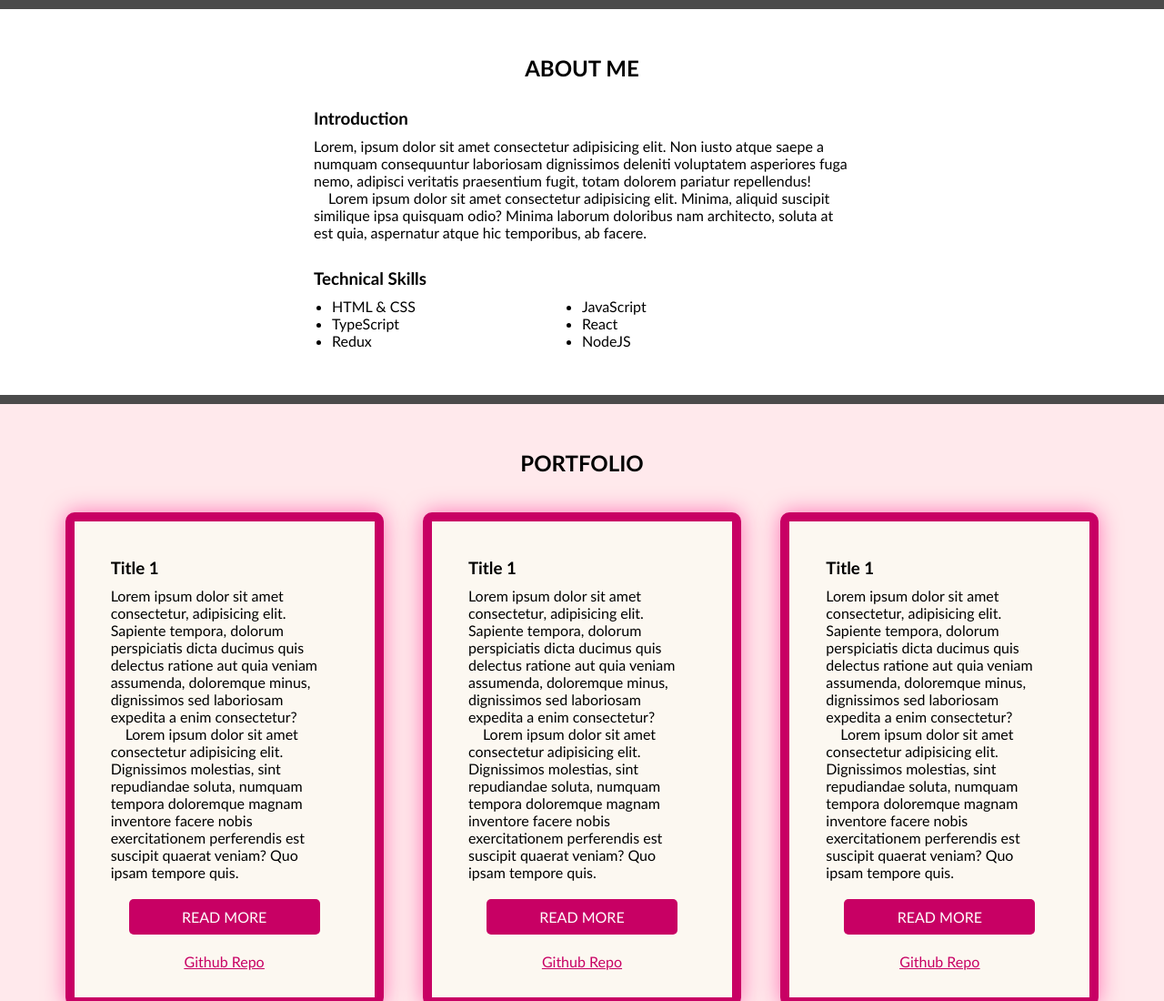
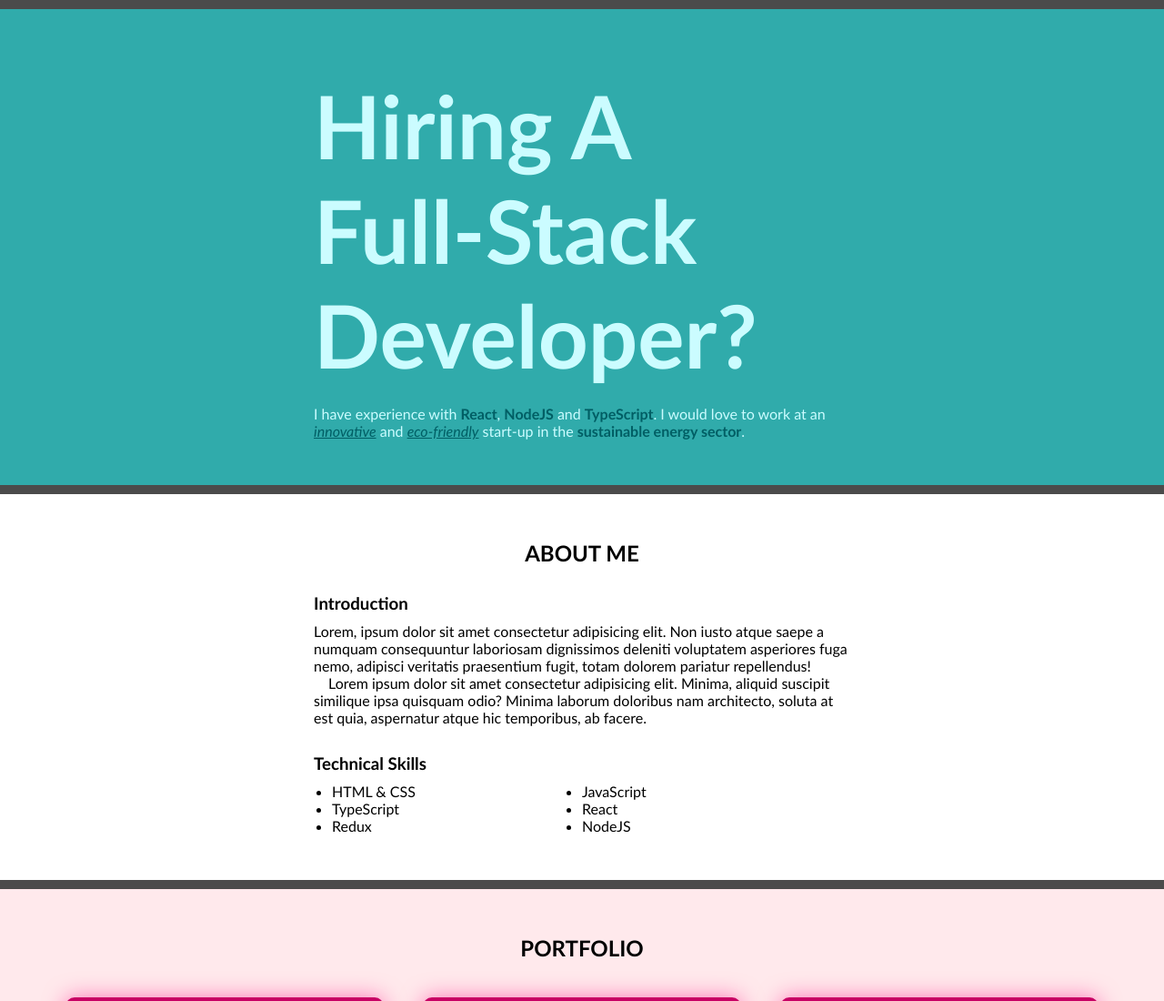
Before and after one commit to boolean-uk/html-full-stack-portfolio, a plain HTML site: page index_Rebecca.html in a window 1280 px wide. Shown: the top 1100 px of the page at 91% size. Drawn offline with Linux system fonts and the light colour scheme.

Commit message:
Landing portion

```diff
--- a/index_Rebecca.html
+++ b/index_Rebecca.html
@@ -9,6 +9,10 @@
   </head>
 
   <body>
+  <div class="landingPage">
+    <h1>Hiring a full‑stack developer?</h1>
+    <p>I have experience with <b>React</b>, <b>NodeJS</b> and <b>TypeScript</b>. I would love to work at an <i>innovative</i> and <i>eco-friendly</i> start-up in the <b>sustainable energy sector</b>.</p>
+  </div>
   <div class="aboutMe" id="aboutMe">
     <h2>About Me</h2>
     <h3>Introduction</h3>
--- a/style_Rebecca.css
+++ b/style_Rebecca.css
@@ -4,8 +4,17 @@
 }
 
 h1, h2 {
+  margin: 0;
+}
+
+h1 {
+  font-size: 6em;
+  text-transform: capitalize;
+  margin: 20px 0;
+}
+
+h2 {
   text-align: center;
-  margin: 0;
   text-transform: uppercase;
 }
 
@@ -13,16 +22,25 @@ h3 {
   margin: 30px 0 10px 0;
 }
 
+b, i {
+  color: rgb(0, 94, 100);
+}
+
+i {
+  text-decoration: underline;
+}
+
 p {
   margin: 0;
   padding: 0;
+  color: inherit;
 }
 
 p+p {
   text-indent: 1em;
 }
 
-.aboutMe, .portfolio, .experience {
+.landingPage, .aboutMe, .portfolio, .experience {
   border-top: 10px solid rgb(75, 75, 75);
   padding: 50px;
 }
@@ -34,10 +52,15 @@ ul {
   grid-template-columns: 1fr 1fr;
 }
 
-.experience, .aboutMe {
+.landingPage, .experience, .aboutMe {
   display: grid;
   place-content: center;
   grid-auto-columns: 50%;
+}
+
+.landingPage {
+  background-color: rgb(48, 171, 171);
+  color: rgb(203, 252, 255);
 }
 
 .portfolio {
```
